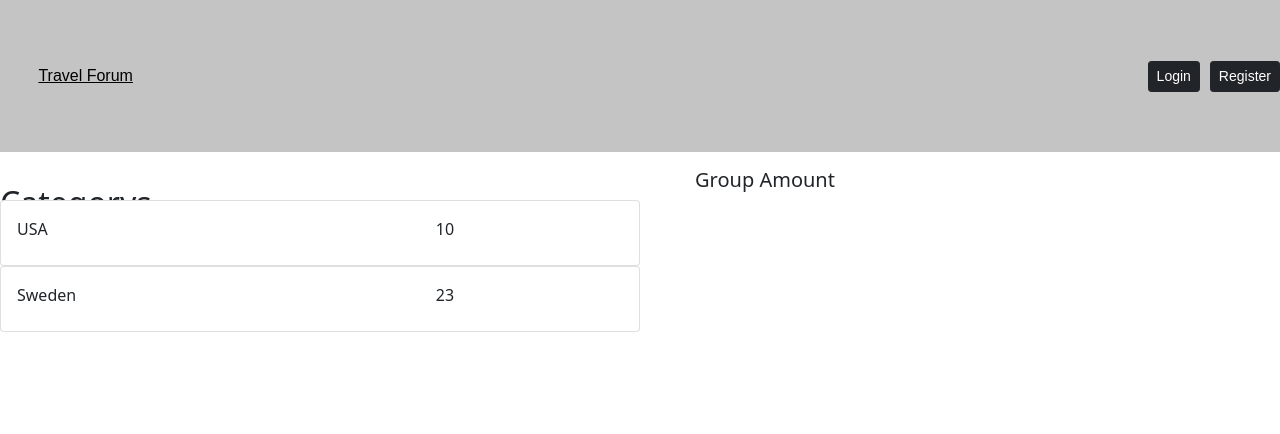
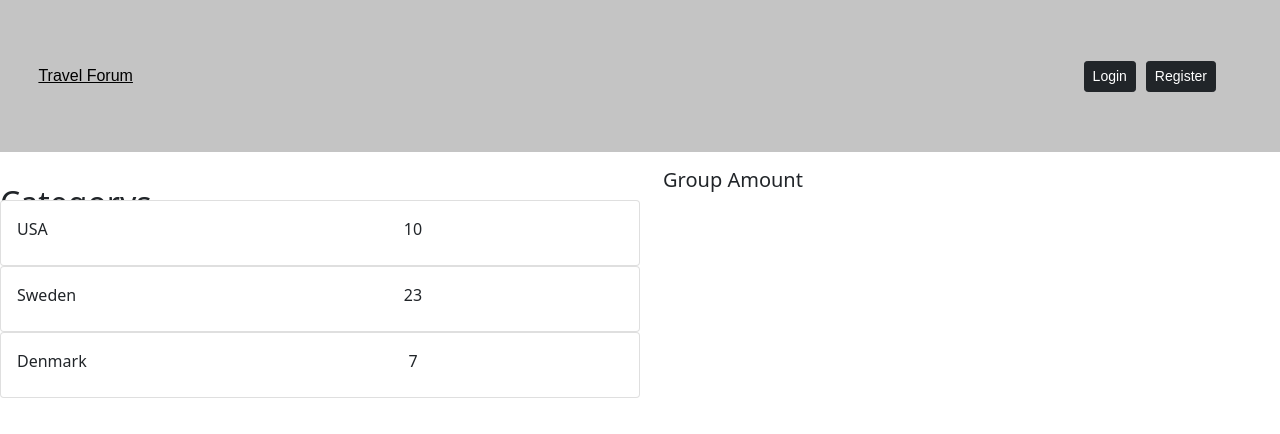
Before and after one commit to DeniiseB/travel-forum, a React (Create React App) app in the folder frontend/: page / in a window 1280 px wide. Shown: the top 434 px of the page. Built offline with nearby package versions, Linux system fonts and the light colour scheme.

Commit message:
css fixes

```diff
--- a/frontend/src/components/CatergoryCard.jsx
+++ b/frontend/src/components/CatergoryCard.jsx
@@ -30,5 +30,6 @@ const styles = {
   },
   cardOwner: {
     marginLeft: "250px",
+    marginRight: "5vw",
   },
 }
--- a/frontend/src/components/Navbar.jsx
+++ b/frontend/src/components/Navbar.jsx
@@ -42,6 +42,7 @@ const styles = {
   },
   registerButton: {
     marginLeft: "10px",
+    marginRight: "5vw",
   },
   loginButton: {
 
@@ -49,7 +50,7 @@ const styles = {
 
   ul: {
     fontSize: "1.2em",
-    paddingLeft: "8vw",
+    paddingLeft: "5vw",
   },
   mainName: {
     fontFamily: "Montserrat, sans-serif",
--- a/frontend/src/pages/Home.jsx
+++ b/frontend/src/pages/Home.jsx
@@ -3,7 +3,9 @@ import { ListGroup, ListGroupItem, } from 'reactstrap';
 import CategoryCard from '../components/CatergoryCard';
 
 function Home() {
-  const data = [{ "category": "USA", "groupAmount": 10 }, { "category": "Sweden", "groupAmount": 23 }];
+  const data = [{ "category": "USA", "groupAmount": 10 },
+    { "category": "Sweden", "groupAmount": 23 },
+    { "category": "Denmark", "groupAmount": 7 }];
 
   return (
     <div className="Home">
@@ -31,5 +33,6 @@ const styles = {
   groupAmountTitle: {
     marginTop: "2vh",
     marginLeft: "250px",
+    marginRight: "5vw",
   }
 }
```
